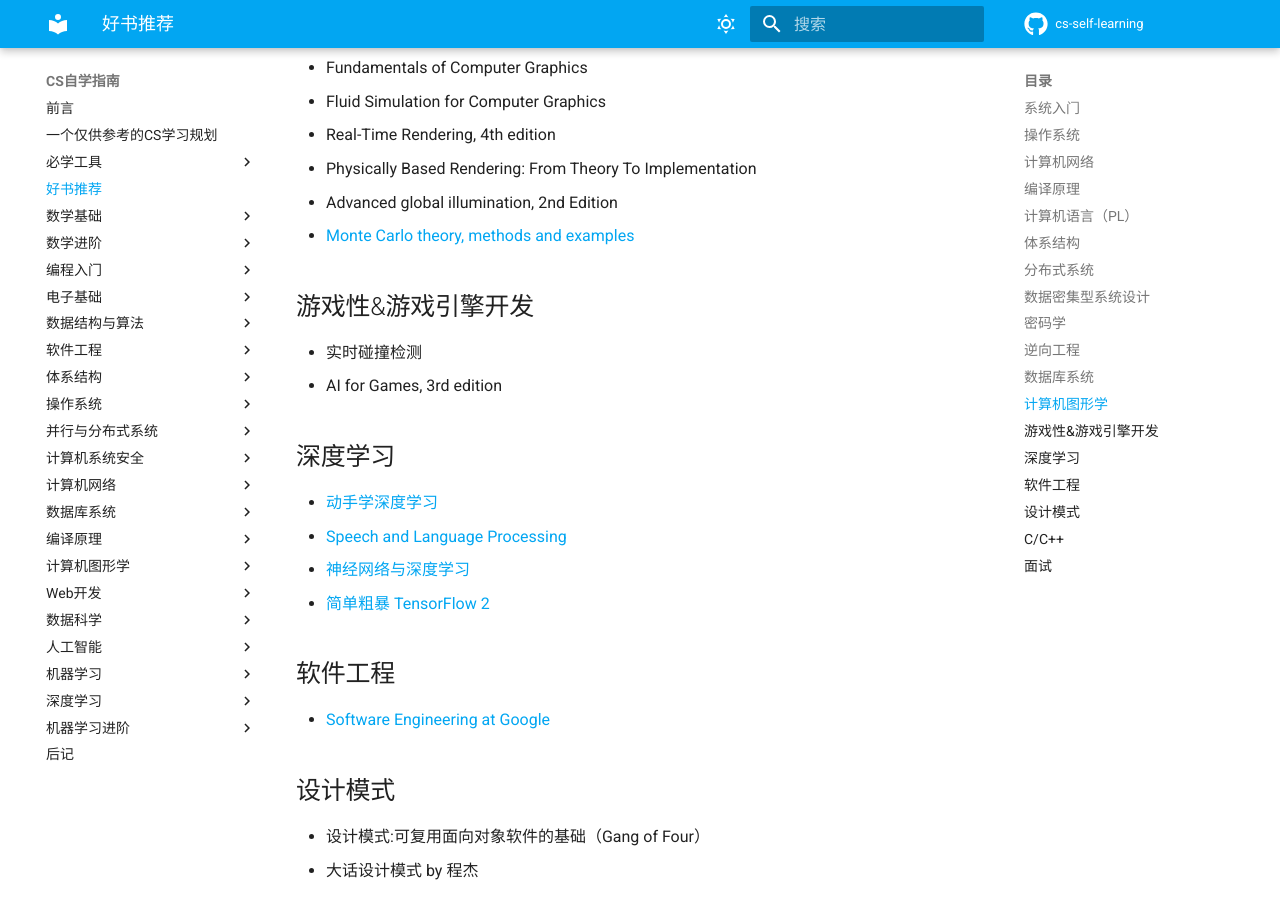
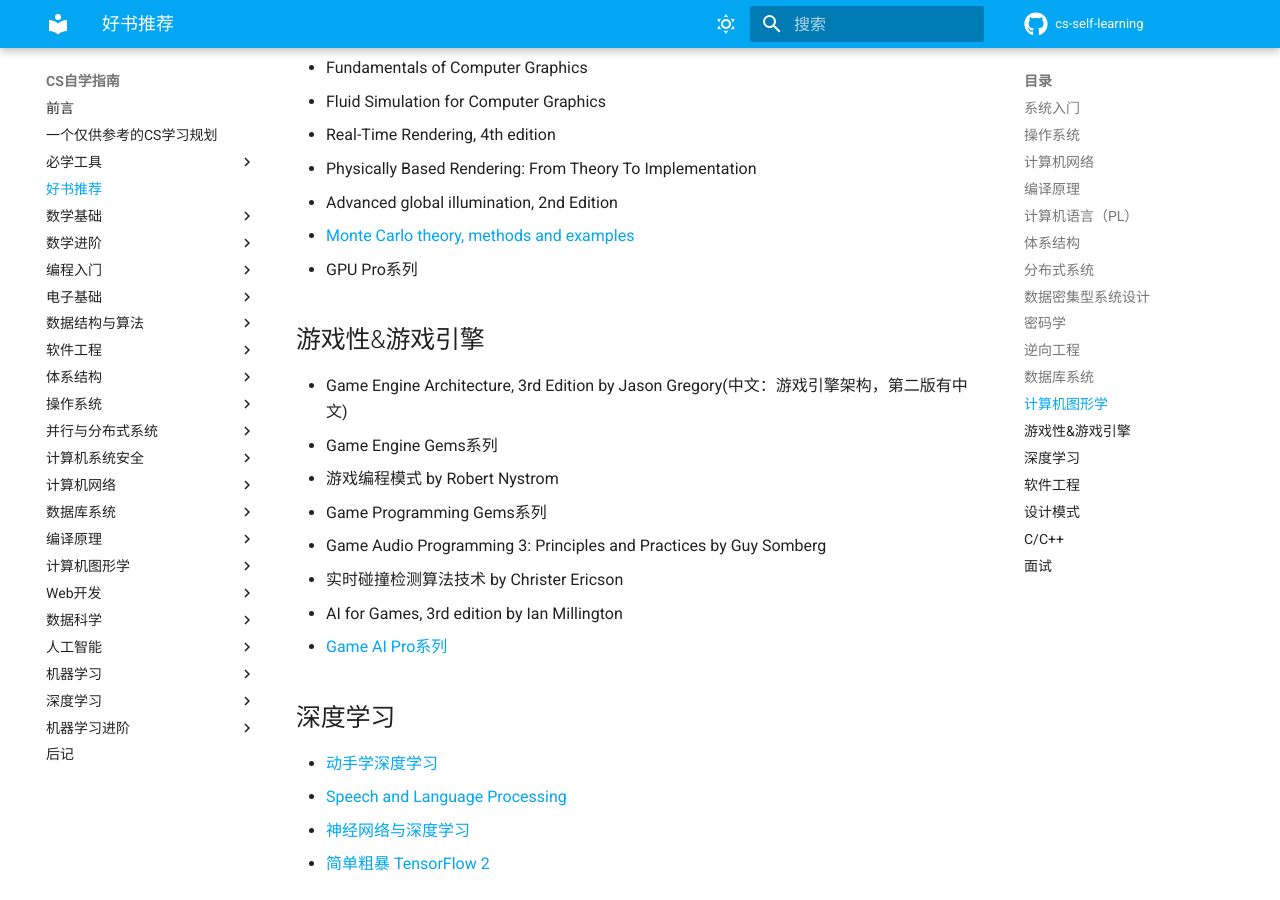
Before and after one commit to PKUFlyingPig/cs-self-learning, an MkDocs documentation site: the page built from docs/好书推荐.md, in a window 1280 px wide and 900 px high, scrolled down 2213 px. Built offline with MkDocs 1.6.1 and Material for MkDocs 9.7.7, drawn with Linux system fonts in a browser that asks for light colours; comment, search, counter and statistics services are not loaded.

Commit message:
Add books for Gameplay, Game Engine and Computer Graphics

```diff
--- a/docs/好书推荐.md
+++ b/docs/好书推荐.md
@@ -73,12 +73,17 @@
 - Physically Based Rendering: From Theory To Implementation
 - Advanced global illumination, 2nd Edition
 - [Monte Carlo theory, methods and examples](https://artowen.su.domains/mc/)
+- GPU Pro系列
 
-## 游戏性&游戏引擎开发
-
-- 实时碰撞检测
-- AI for Games, 3rd edition
-
+## 游戏性&游戏引擎
+- Game Engine Architecture, 3rd Edition by Jason Gregory(中文：游戏引擎架构，第二版有中文)
+- Game Engine Gems系列
+- 游戏编程模式 by Robert Nystrom
+- Game Programming Gems系列
+- Game Audio Programming 3: Principles and Practices by Guy Somberg
+- 实时碰撞检测算法技术 by Christer Ericson
+- AI for Games, 3rd edition by Ian Millington
+- [Game AI Pro系列](http://www.gameaipro.com/)
 
 ## 深度学习
 
```
